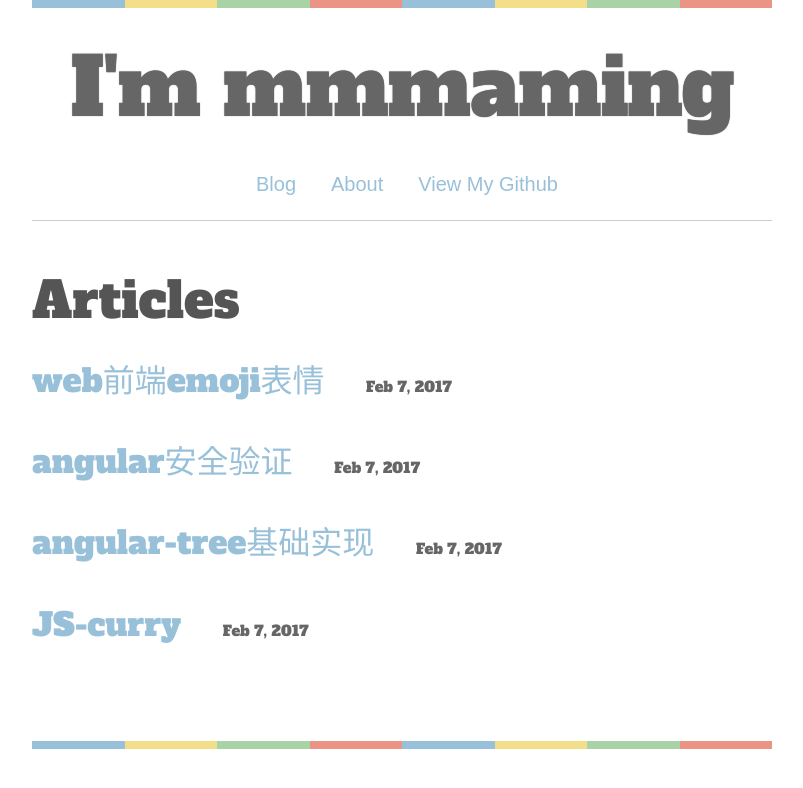
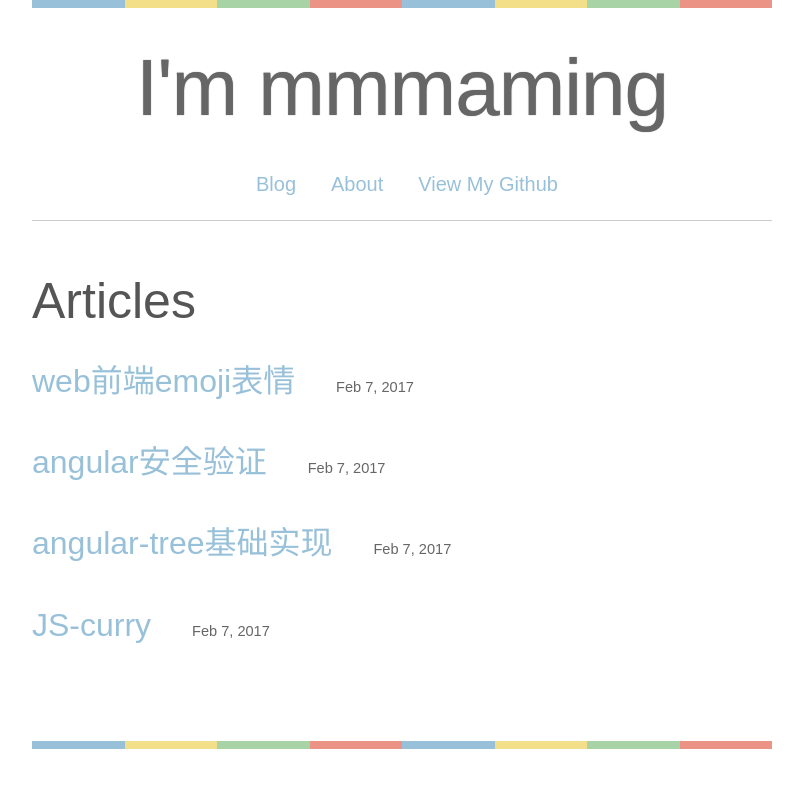
Before and after one commit to mmmaming/mmmaming.github.io, a Jekyll site: the page built from index.html, in a window 1280 px wide. Shown: the top 788 px of the page, without its empty margins (238-1041 px from the left). Built offline with Jekyll 4.4.1, drawn with Linux system fonts in a browser that asks for light colours; some web fonts are replaced; the list of posts is cut into pages by our own code.

Commit message:
update font style

```diff
--- a/_sass/_base.scss
+++ b/_sass/_base.scss
@@ -119,7 +119,7 @@
 
 h1, h2, h3, h4, h5, h6 {
     font-weight: $base-font-weight;
-    font-family: 'Alfa Slab One', cursive, sans-serif;
+    font-family: cursive, sans-serif;
 
 
 }
```
